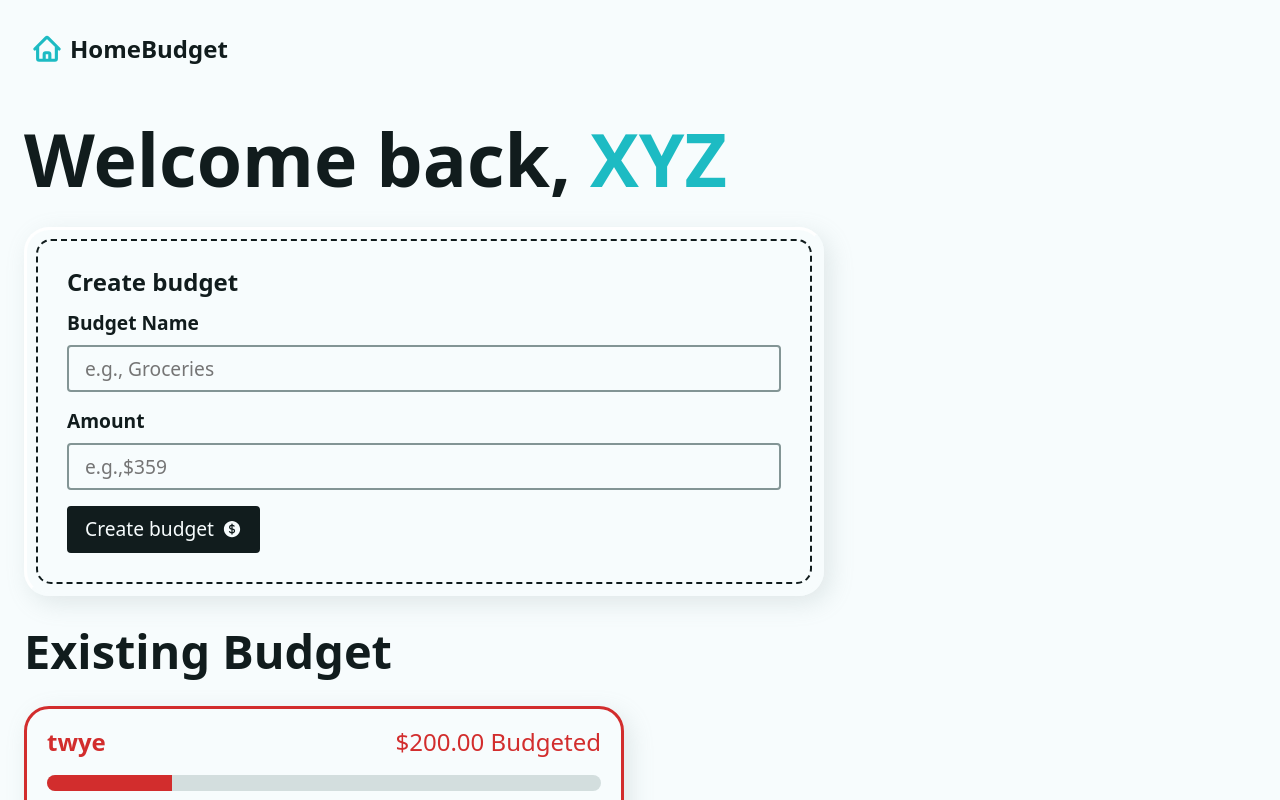
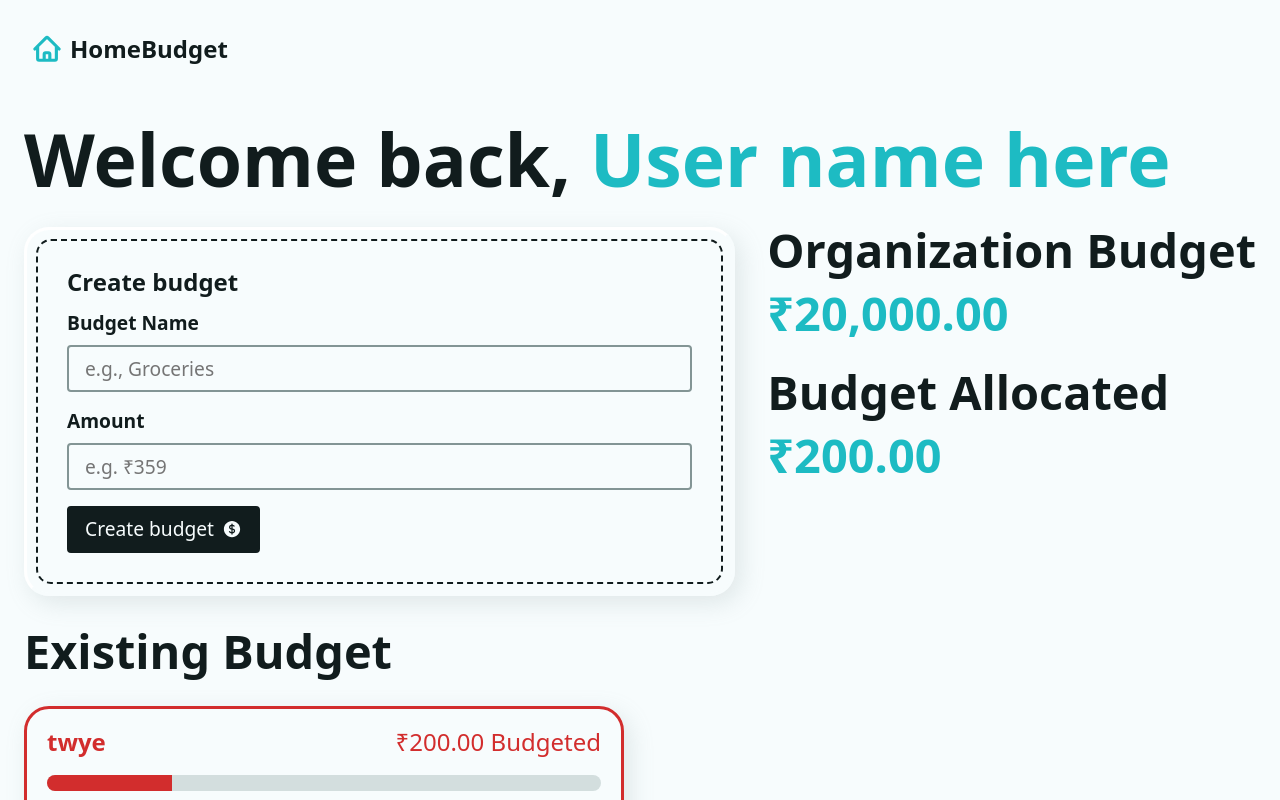
Before and after one commit to Miniproject-Semester-6/frontend, a React (Create React App) app: page /home in a window 1280 px wide. Shown: the top 800 px of the page. Built offline with nearby package versions, Linux system fonts and the light colour scheme.

Commit message:
Refactor currency formatting and add org budget

```diff
--- a/src/components/home/AddBudgetForm.jsx
+++ b/src/components/home/AddBudgetForm.jsx
@@ -28,7 +28,7 @@ export default function AddBudgetForm() {
             step="0.01"
             name="newBudgetAmount"
             id="newBudgetAmount"
-            placeholder="e.g.,$359"
+            placeholder="e.g. ₹359"
             required
             inputMode="decimal"
           />
--- a/src/helpers/helpers.js
+++ b/src/helpers/helpers.js
@@ -32,6 +32,6 @@ export const formatPercentage = (amt) => {
 export const formatCurrency = (amt) => {
   return amt.toLocaleString(undefined, {
     style: "currency",
-    currency: "USD",
+    currency: "INR",
   });
 };
--- a/src/index.css
+++ b/src/index.css
@@ -236,6 +236,32 @@ p {
   -ms-flex-align: start;
   align-items: start;
   gap: var(--space-sm);
+}
+
+.flex-col-sm {
+  display: -webkit-box;
+  display: -ms-flexbox;
+  display: flex;
+  -ms-flex-wrap: wrap;
+  flex-wrap: wrap;
+  -webkit-box-align: start;
+  -ms-flex-align: start;
+  align-items: start;
+  flex-direction: column;
+  gap: var(--space-sm);
+}
+
+.flex-col-lg {
+  display: -webkit-box;
+  display: -ms-flexbox;
+  display: flex;
+  -ms-flex-wrap: wrap;
+  flex-wrap: wrap;
+  -webkit-box-align: start;
+  -ms-flex-align: start;
+  align-items: start;
+  flex-direction: column;
+  gap: var(--space-lg);
 }
 
 .grid-lg {
--- a/src/pages/home/Home.jsx
+++ b/src/pages/home/Home.jsx
@@ -1,18 +1,29 @@
 import AddBudgetForm from "components/home/AddBudgetForm";
 import BudgetItem from "components/home/BudgetItem";
 import { budgets } from "constants/constant";
+import { formatCurrency } from "helpers/helpers";
 
 function Home() {
   return (
     <div className="dashboard">
       <h1>
-        Welcome back, <span className="accent">XYZ</span>
+        Welcome back, <span className="accent">User name here</span>
       </h1>
       <div className="grid-sm">
         {budgets && budgets.length > 0 ? (
           <div className="grid-lg">
             <div className="flex-lg">
               <AddBudgetForm />
+              <div className="flex-col-lg">
+                <div className="flex-col-sm">
+                  <h2>Organization Budget</h2>
+                  <h2 className="accent">{formatCurrency(20000)}</h2>
+                </div>
+                <div className="flex-col-sm">
+                  <h2>Budget Allocated</h2>
+                  <h2 className="accent">{formatCurrency(200)}</h2>
+                </div>
+              </div>
             </div>
             <h2>Existing Budget</h2>
             <div className="budgets">
--- a/src/routes/constants.js
+++ b/src/routes/constants.js
@@ -2,7 +2,6 @@ import { Navigate } from "react-router-dom";
 
 import Login from "pages/auth/login/Login";
 import Home from "pages/home/Home";
-import CreateOrganization from "pages/auth/createOrganization/CreateOrganization";
 import BudgetOverview from "pages/budgetOverview/BudgetOverview";
 
 export const authRoutes = [
@@ -20,11 +19,6 @@ export const authRoutes = [
 
 export const protectedRoutes = [
   {
-    path: "/create-organization",
-    component: <CreateOrganization />,
-    title: "Create Organization",
-  },
-  {
     path: "/home",
     component: <Home />,
     title: "Home",
```
